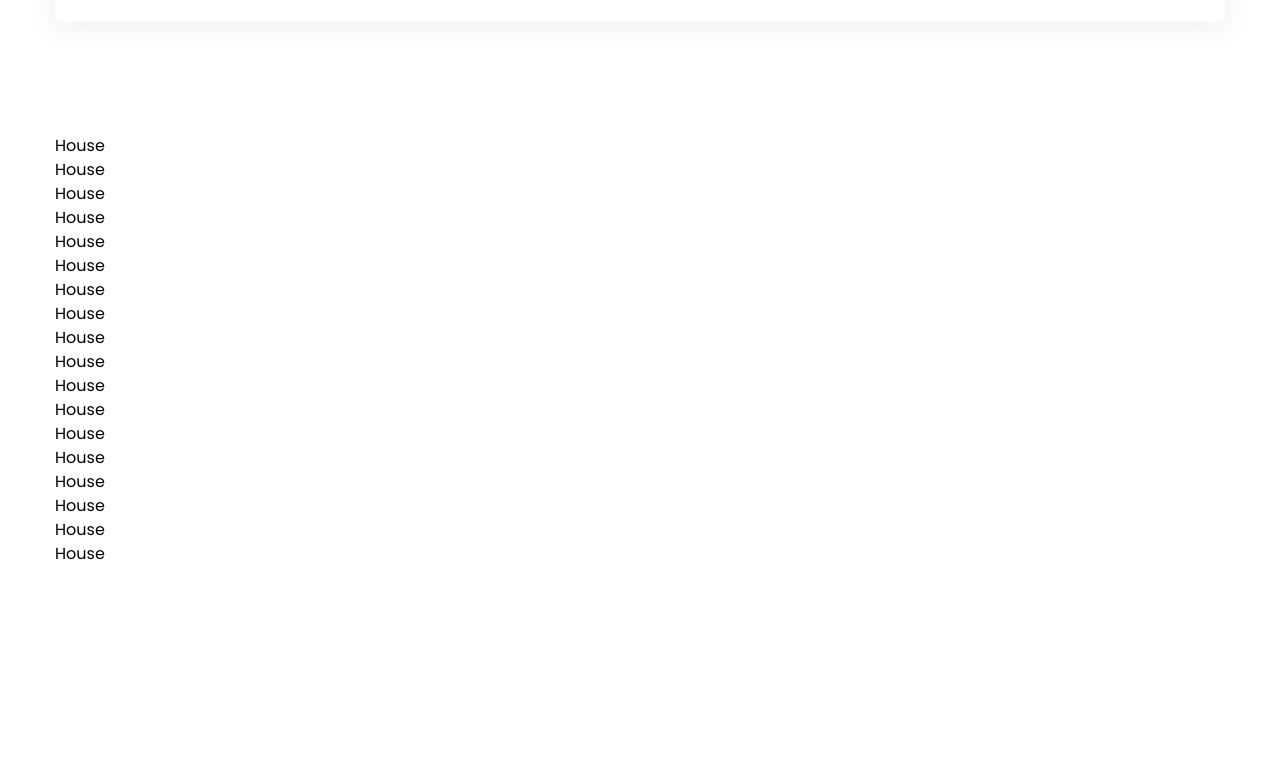
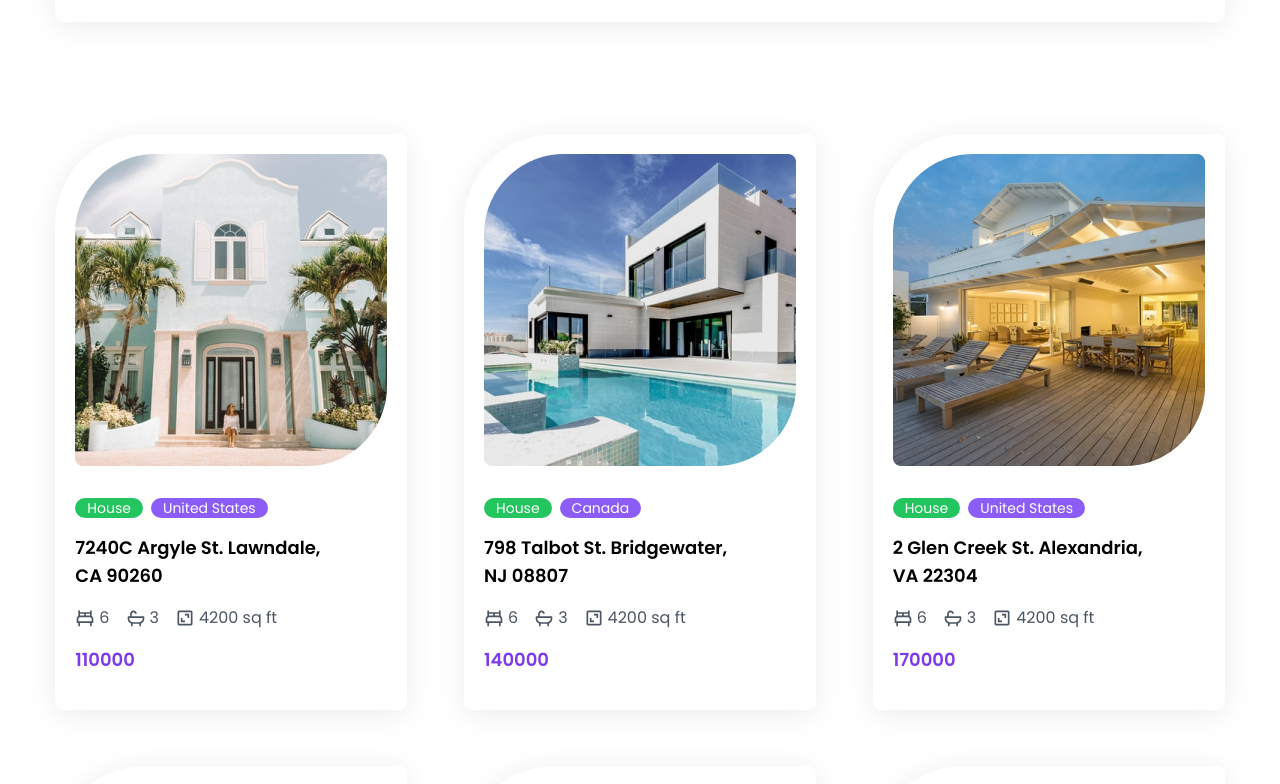
Before and after one commit to KGaurav-8102/real-state-app, a React (Create React App) app: page / in a window 1280 px wide. Shown: the part 744-1528 px from the top of the page. Built offline with nearby package versions, Linux system fonts and the light colour scheme.

Commit message:
HouseList done

```diff
--- a/src/components/House.js
+++ b/src/components/House.js
@@ -1,7 +1,36 @@
 import React from 'react';
 
-const House = () => {
-  return <div>House</div>;
+import { BiRed, BiBath, BiArea, BiBed } from  'react-icons/bi';
+
+const House = ({ house }) => {
+  const { image, type, country, address, bedrooms, bathrooms, surface, price } = house;
+  return(
+    <div className='bg-white shadow-1 p-5 rounded-lg rounded-tl-[90px] w-full max-w-[352px] mx-auto cursor-pointer hover:shadow-2xl transition'>
+      <img className='mb-8' src={image} alt='' />
+      <div className='mb-4 flex gap-x-2 text-sm'>
+        <div className='bg-green-500 rounded-full text-white px-3'>{type}</div>
+        <div className='bg-violet-500 rounded-full text-white px-3'>{country}</div>
+      </div>
+      <div className='text-lg font-semibold max-w-[260px]'>
+        {address}
+      </div>
+      <div className='flex gap-x-4 my-4'>
+        <div className='flex items-center text-gray-600 gap-1'>
+          <div className='text-[20px]'><BiBed/></div>
+          <div>{bedrooms}</div>
+        </div>
+        <div className='flex items-center text-gray-600 gap-1'>
+          <div className='text-[20px]'><BiBath/></div>
+          <div>{bathrooms}</div>
+        </div>
+        <div className='flex items-center text-gray-600 gap-1'>
+          <div className='text-[20px]'><BiArea/></div>
+          <div>{surface}</div>
+        </div>
+      </div>
+      <div className='text-lg font-semibold text-violet-600 mb-4'>{price}</div>
+    </div>
+  )
 };
 
 export default House;
--- a/src/components/HouseList.js
+++ b/src/components/HouseList.js
@@ -14,7 +14,7 @@
   return(
     <section className='mb-20'>
       <div className='container mx-auto'>
-        <div>
+        <div className='grid md:grid-cols-2 lg:grid-cols-3 gap-4 lg:gap-14'>
           {houses.map((house, index) => {
               return(
                 <Link to={`/property/${house.id}`} key={index}>
```
